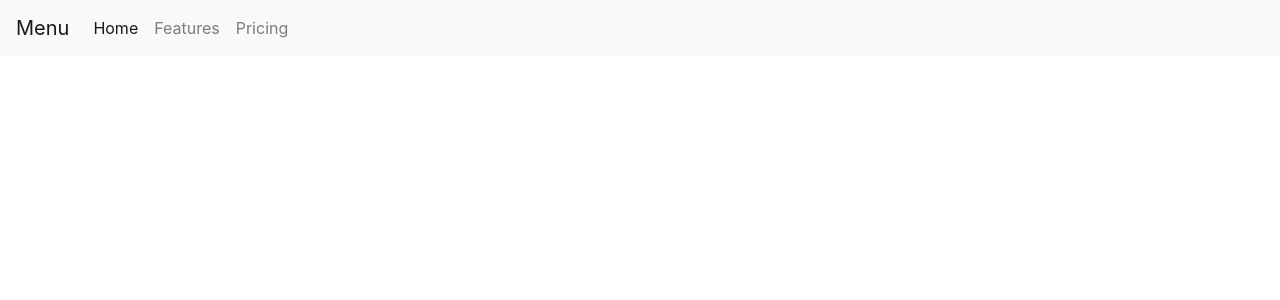
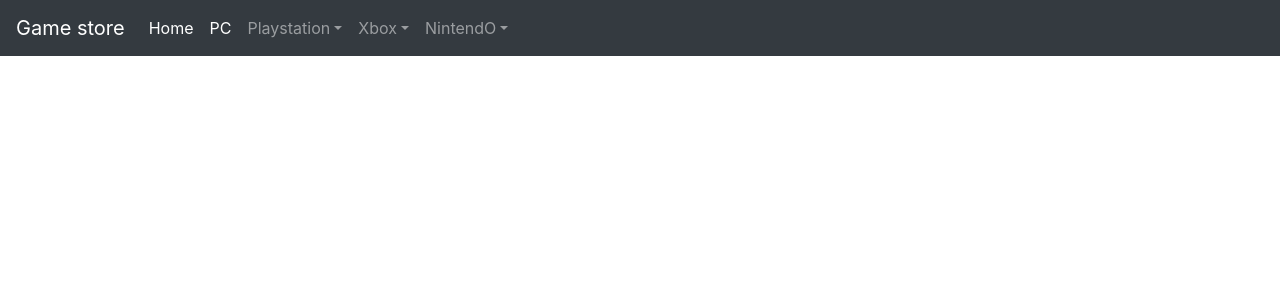
Before and after one commit to matipaz/coderhouse-react-project, a React (Create React App) app in the folder react-final-project/: page / in a window 1280 px wide. Shown: the top 300 px of the page. Built offline with nearby package versions, Linux system fonts and the light colour scheme; the HTML template or start-up script is replaced by a standard one.

Commit message:
Add items in menu

```diff
--- a/react-final-project/src/App.js
+++ b/react-final-project/src/App.js
@@ -1,4 +1,3 @@
-import logo from './logo.svg';
 import './App.css';
 import NavBar from './components/NavBar'
 
--- a/react-final-project/src/components/NavBar.js
+++ b/react-final-project/src/components/NavBar.js
@@ -3,22 +3,49 @@ import React from 'react'
 function NavBar()   {
     return (
         <React.Fragment>
-            <nav className="navbar navbar-expand-lg navbar-light bg-light">
-                <a className="navbar-brand" href="#">Menu</a>
+            <nav className="navbar navbar-expand-lg navbar-dark bg-dark">
+                <a className="navbar-brand" href="#">Game store</a>
                 <button className="navbar-toggler" type="button" data-toggle="collapse" data-target="#navbarNav" aria-controls="navbarNav" aria-expanded="false" aria-label="Toggle navigation">
                     <span className="navbar-toggler-icon"></span>
                 </button>
                 <div className="collapse navbar-collapse" id="navbarNav">
                     <ul className="navbar-nav">
-                    <li className="nav-item active">
-                        <a className="nav-link" href="#">Home <span className="sr-only">(current)</span></a>
-                    </li>
-                    <li className="nav-item">
-                        <a className="nav-link" href="#">Features</a>
-                    </li>
-                    <li className="nav-item">
-                        <a className="nav-link" href="#">Pricing</a>
-                    </li>
+                        <li className="nav-item">
+                            <a className="nav-link active" href="#">Home <span className="sr-only">(current)</span></a>
+                        </li>
+                        <li className="nav-item">
+                            <a className="nav-link active" href="#">PC</a>
+                        </li>
+                        <li class="nav-item dropdown">
+                            <a class="nav-link dropdown-toggle" href="#" id="navbarDropdownMenuLink" data-toggle="dropdown" aria-haspopup="true" aria-expanded="false">
+                            Playstation
+                            </a>
+                            <div class="dropdown-menu" aria-labelledby="navbarDropdownMenuLink">
+                            <a class="dropdown-item" href="#">Playstation 5</a>
+                            <a class="dropdown-item" href="#">Playstation 4</a>
+                            <a class="dropdown-item" href="#">Playstation 3</a>
+                            </div>
+                        </li>
+                        <li class="nav-item dropdown">
+                            <a class="nav-link dropdown-toggle" href="#" id="navbarDropdownMenuLink" data-toggle="dropdown" aria-haspopup="true" aria-expanded="false">
+                            Xbox
+                            </a>
+                            <div class="dropdown-menu" aria-labelledby="navbarDropdownMenuLink">
+                            <a class="dropdown-item" href="#">Xbox Series</a>
+                            <a class="dropdown-item" href="#">Xbox One</a>
+                            <a class="dropdown-item" href="#">Xbox 360</a>
+                            </div>
+                        </li>
+                        <li class="nav-item dropdown">
+                            <a class="nav-link dropdown-toggle" href="#" id="navbarDropdownMenuLink" data-toggle="dropdown" aria-haspopup="true" aria-expanded="false">
+                            NintendO
+                            </a>
+                            <div class="dropdown-menu" aria-labelledby="navbarDropdownMenuLink">
+                            <a class="dropdown-item" href="#">Nintendo Switch</a>
+                            <a class="dropdown-item" href="#">Nintendo DS</a>
+                            <a class="dropdown-item" href="#">Nintendo 3DS</a>
+                            </div>
+                        </li>
                     </ul>
                 </div>
             </nav>
--- a/react-final-project/src/index.js
+++ b/react-final-project/src/index.js
@@ -2,7 +2,6 @@ import React from 'react';
 import ReactDOM from 'react-dom';
 import './index.css';
 import App from './App';
-import reportWebVitals from './reportWebVitals';
 import 'bootstrap/dist/css/bootstrap.css';
 import 'bootstrap/dist/js/bootstrap.js';
 
@@ -12,8 +11,3 @@ ReactDOM.render(
   </React.StrictMode>,
   document.getElementById('root')
 );
-
-// If you want to start measuring performance in your app, pass a function
-// to log results (for example: reportWebVitals(console.log))
-// or send to an analytics endpoint. Learn more: https://bit.ly/CRA-vitals
-reportWebVitals();
--- a/react-final-project/src/reportWebVitals.js
+++ /dev/null
@@ -1,13 +0,0 @@
-const reportWebVitals = onPerfEntry => {
-  if (onPerfEntry && onPerfEntry instanceof Function) {
-    import('web-vitals').then(({ getCLS, getFID, getFCP, getLCP, getTTFB }) => {
-      getCLS(onPerfEntry);
-      getFID(onPerfEntry);
-      getFCP(onPerfEntry);
-      getLCP(onPerfEntry);
-      getTTFB(onPerfEntry);
-    });
-  }
-};
-
-export default reportWebVitals;
```
Also changed, not shown: react-final-project/src/setupTests.js (deleted, +0 -5 lines), react-final-project/src/logo.svg (deleted), 1 other file (tests, documents, lock files or other folders).
